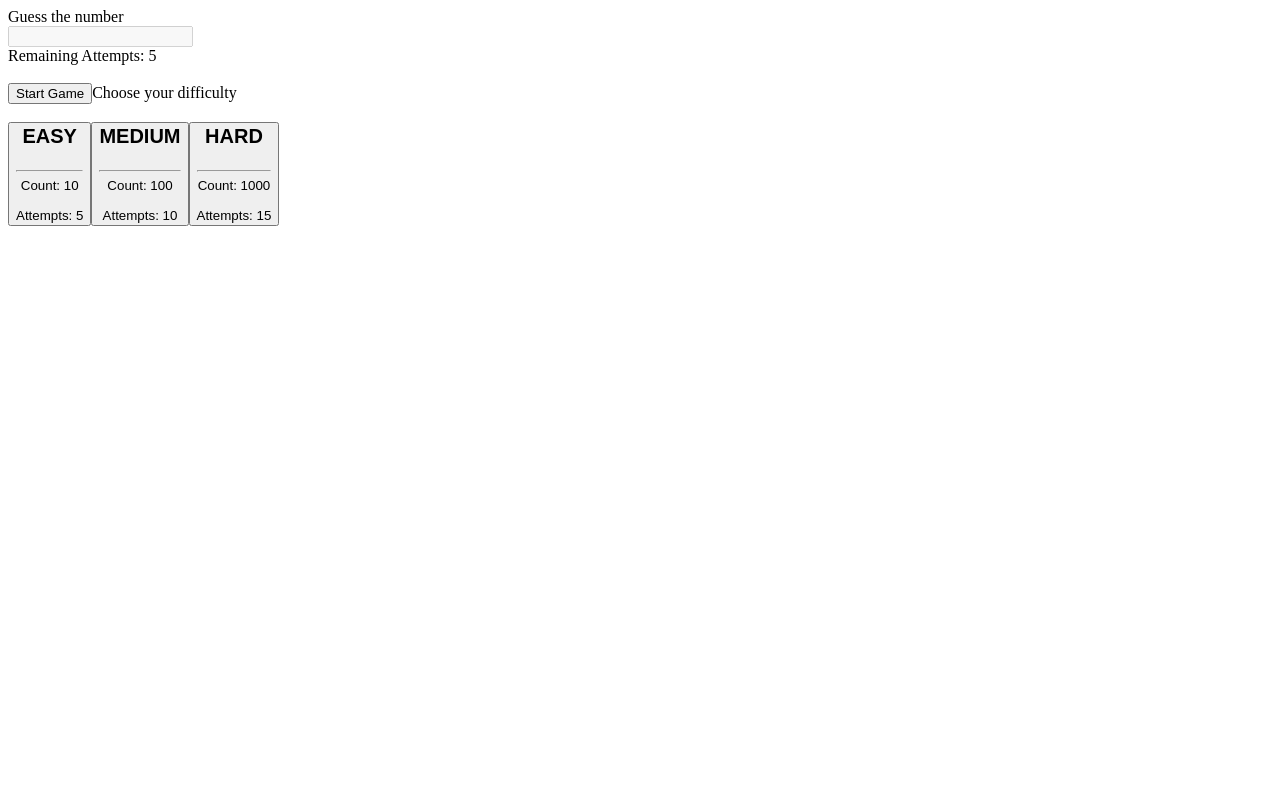
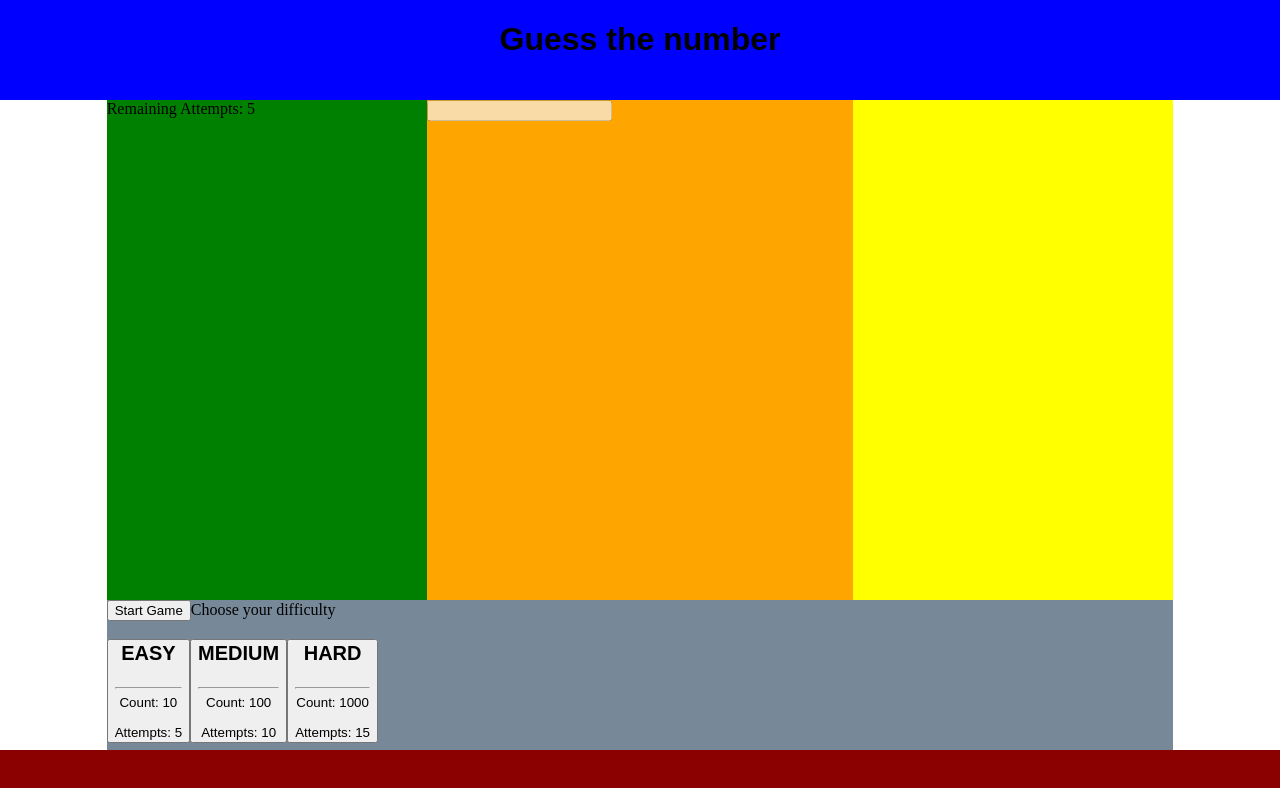
Before and after one commit to CrazySession/guessthenumber, a React (Create React App) app: page / in a window 1280 px wide. Shown: the top 788 px of the page. Built offline with nearby package versions, Linux system fonts and the light colour scheme.

Commit message:
initialized grid

```diff
--- a/public/index.html
+++ b/public/index.html
@@ -5,6 +5,12 @@
     <link rel="shortcut icon" href="%PUBLIC_URL%/favicon.ico" />
     <meta name="viewport" content="width=device-width, initial-scale=1" />
     <meta name="theme-color" content="#000000" />
+
+    <style>
+      body{
+        margin: 0;
+      }
+    </style>
     <!--
       manifest.json provides metadata used when your web app is installed on a
       user's mobile device or desktop. See https://developers.google.com/web/fundamentals/web-app-manifest/
--- a/src/components/App.js
+++ b/src/components/App.js
@@ -8,18 +8,33 @@ import RemainingAttempts from "./RemainingAttempts";
 import BurnendNumbers from './BurnendNumbers';
 import NavBar from './NavBar';
 
+import './css/grid.css';
+
 class App extends Component {
     render(){
     console.log(this.props.rndNumber);
     return (
-        <div>
-            <Header             />
-            <SearchBar          />
-            <RemainingAttempts  />
-            <BurnendNumbers     />
+        <div className={'container'}>
+            <header>
+                <Header             />
+            </header>
+            <main>
+                <SearchBar          />
+            </main>
+            <aside id={"left"}>
+                <RemainingAttempts  />
+            </aside>
+            <aside id={"right"}>
+                <BurnendNumbers     />
+            </aside>
             <br                 />
             {this.props.hint}
-            <NavBar             />
+            <section id={'nav'}>
+                <NavBar             />
+            </section>
+            <footer>
+
+            </footer>
         </div>
     )
 }}
--- a/src/components/Header.js
+++ b/src/components/Header.js
@@ -1,7 +1,7 @@
 import React from 'react';
 
 const Header = () => {
-    return <div>Guess the number</div>
+    return <h1>Guess the number</h1>
 };
 
 export default Header
--- /dev/null
+++ b/src/components/css/grid.css
@@ -0,0 +1,44 @@
+.container{
+    display: grid;
+    grid-template-columns: repeat(12, 1fr);
+    grid-template-rows: 100px 1fr 150px 50px;
+    min-height: 100vh;
+}
+
+header{
+    background-color: blue;
+    grid-row: 1;
+    grid-column: 1 / -1;
+    text-align: center;
+    font-family: sans-serif;
+}
+
+main{
+    background-color: orange;
+    grid-row: 2;
+    grid-column: 5 / 9;
+}
+
+#left{
+    background-color: green;
+    grid-row: 2;
+    grid-column: 2 / 5;
+}
+
+#right{
+    background-color: yellow;
+    grid-row: 2;
+    grid-column: 9 / 12;
+}
+
+#nav{
+    background-color: lightslategray;
+    grid-row: 3;
+    grid-column: 2 / 12;
+}
+
+footer{
+    background-color: darkred;
+    grid-row: 4;
+    grid-column: 1 / -1;
+}
```
